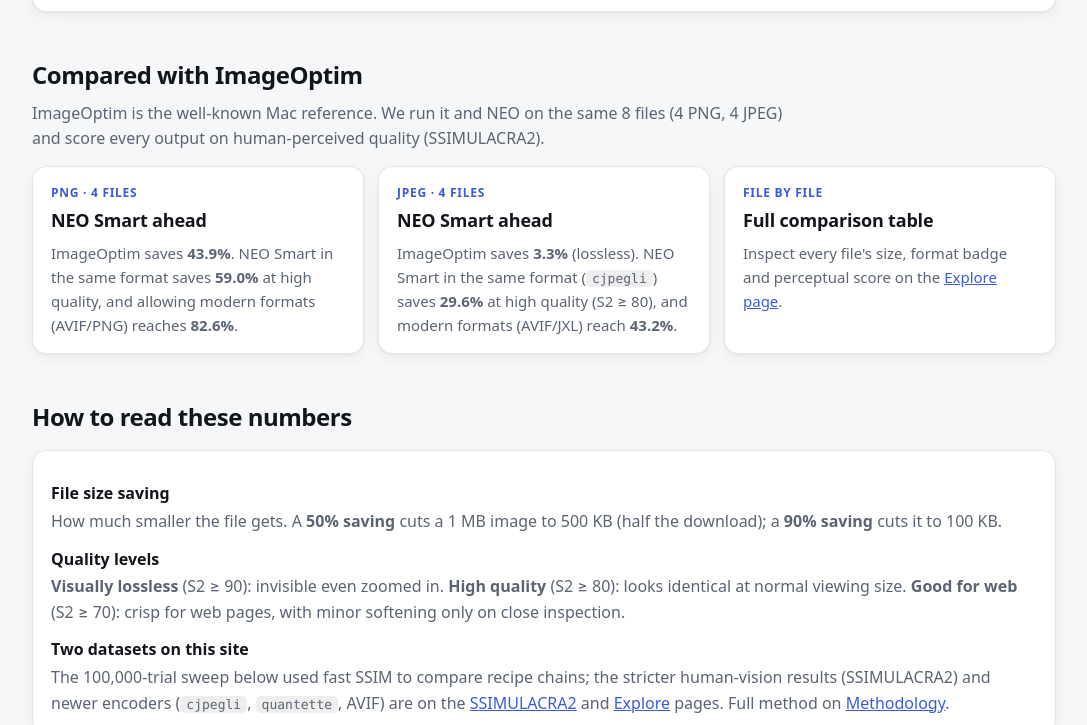
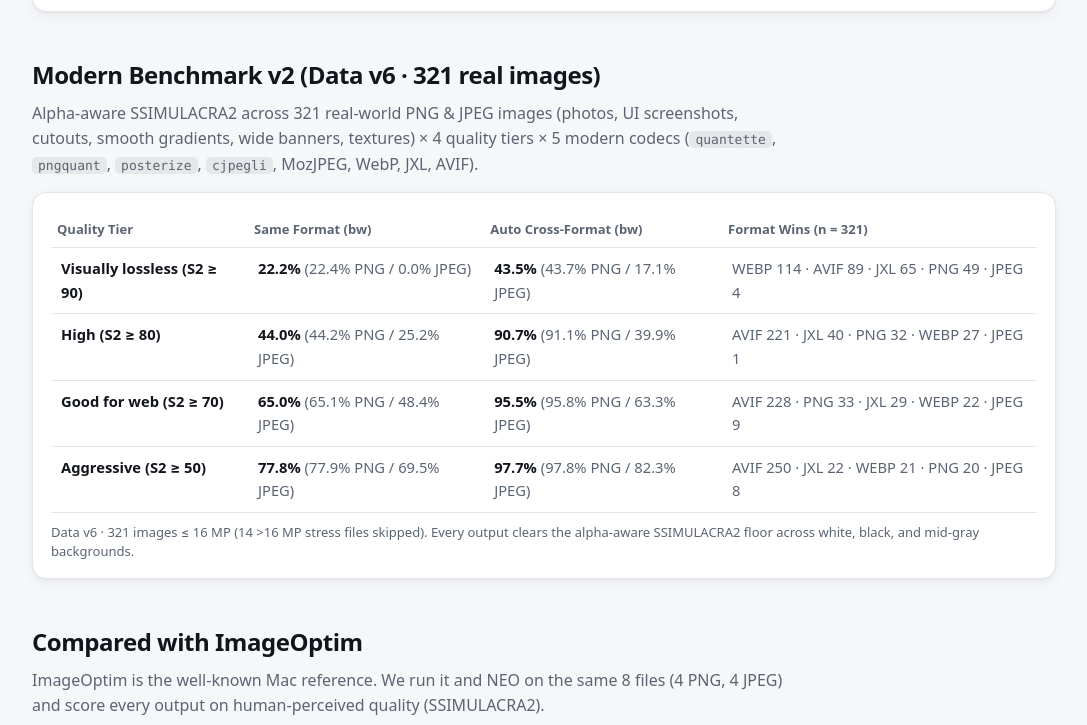
Before and after one commit to alfatreze/neo-encoder-releases, a plain HTML site: page docs/index.html in a window 1280 px wide. Shown: the part 3455-4180 px from the top of the page, without its empty margins (96-1183 px from the left). Drawn offline with Linux system fonts and the light colour scheme.

Commit message:
Update results site (2026-11-24)

```diff
--- /dev/null
+++ b/docs/data/bench-v2.json
@@ -0,0 +1,207 @@
+{
+  "dataVersion": 6,
+  "corpus": {
+    "total": 336,
+    "evaluated": 321,
+    "skippedOver16Mp": 14,
+    "errors": 1
+  },
+  "tiers": {
+    "s2>=90": {
+      "allAutoBwPct": 43.52,
+      "allSameBwPct": 22.21,
+      "pngAutoBwPct": 43.73,
+      "pngSameBwPct": 22.39,
+      "jpgAutoBwPct": 17.1,
+      "jpgSameBwPct": 0.0,
+      "formatWins": {
+        "avif": 89,
+        "jxl": 65,
+        "webp": 114,
+        "png": 49,
+        "jpeg": 4
+      },
+      "topPngWinners": [
+        [
+          "dense-png-c129-q95-s1-o5-d9-p0",
+          129
+        ],
+        [
+          "kept-original",
+          36
+        ],
+        [
+          "png-lossless",
+          27
+        ],
+        [
+          "dense-png-c222-q59-s1-o6-d92-p0",
+          26
+        ],
+        [
+          "dense-png-c32-q90-s2-o2",
+          24
+        ],
+        [
+          "dense-png-c229-q78-s1-o6-d13-p1",
+          21
+        ],
+        [
+          "dense-png-c255-q77-s2-o5-d95-p2",
+          20
+        ],
+        [
+          "dense-png-c222-q59-s1-o6-d92-p0@t100",
+          8
+        ]
+      ]
+    },
+    "s2>=80": {
+      "allAutoBwPct": 90.72,
+      "allSameBwPct": 44.05,
+      "pngAutoBwPct": 91.13,
+      "pngSameBwPct": 44.2,
+      "jpgAutoBwPct": 39.9,
+      "jpgSameBwPct": 25.2,
+      "formatWins": {
+        "avif": 221,
+        "jxl": 40,
+        "webp": 27,
+        "png": 32,
+        "jpeg": 1
+      },
+      "topPngWinners": [
+        [
+          "dense-png-c222-q59-s1-o6-d92-p0",
+          61
+        ],
+        [
+          "png-quantette-256",
+          44
+        ],
+        [
+          "dense-png-c256-q69-s2-o6-d4-p0",
+          34
+        ],
+        [
+          "dense-png-c255-q1-s1-o4-d33-p2",
+          34
+        ],
+        [
+          "dense-png-c129-q95-s2-o5-d9-p0",
+          33
+        ],
+        [
+          "png-lossless",
+          27
+        ],
+        [
+          "dense-png-c229-q78-s6-o6-d13-p1",
+          26
+        ],
+        [
+          "png-posterize-32",
+          25
+        ]
+      ]
+    },
+    "s2>=70": {
+      "allAutoBwPct": 95.51,
+      "allSameBwPct": 65.0,
+      "pngAutoBwPct": 95.77,
+      "pngSameBwPct": 65.13,
+      "jpgAutoBwPct": 63.32,
+      "jpgSameBwPct": 48.4,
+      "formatWins": {
+        "avif": 228,
+        "jxl": 29,
+        "jpeg": 9,
+        "webp": 22,
+        "png": 33
+      },
+      "topPngWinners": [
+        [
+          "dense-png-c88-q61-s10-o6-d1-p0",
+          66
+        ],
+        [
+          "dense-png-c255-q1-s1-o4-d33-p2",
+          66
+        ],
+        [
+          "dense-png-c222-q59-s1-o6-d92-p0",
+          58
+        ],
+        [
+          "dense-png-c191-q76-s1-o4-d11-p1",
+          44
+        ],
+        [
+          "png-quantette-128",
+          21
+        ],
+        [
+          "png-lossless",
+          13
+        ],
+        [
+          "png-quantette-256",
+          12
+        ],
+        [
+          "dense-png-c222-q59-s1-o6-d92-p0@t88",
+          4
+        ]
+      ]
+    },
+    "s2>=50": {
+      "allAutoBwPct": 97.7,
+      "allSameBwPct": 77.8,
+      "pngAutoBwPct": 97.83,
+      "pngSameBwPct": 77.86,
+      "jpgAutoBwPct": 82.35,
+      "jpgSameBwPct": 69.53,
+      "formatWins": {
+        "avif": 250,
+        "jxl": 22,
+        "jpeg": 8,
+        "webp": 21,
+        "png": 20
+      },
+      "topPngWinners": [
+        [
+          "dense-png-c255-q1-s1-o4-d33-p2",
+          93
+        ],
+        [
+          "dense-png-c88-q61-s10-o6-d1-p0",
+          73
+        ],
+        [
+          "dense-png-c222-q59-s1-o6-d92-p0",
+          43
+        ],
+        [
+          "png-quantette-32",
+          38
+        ],
+        [
+          "dense-png-c191-q76-s1-o4-d11-p1",
+          32
+        ],
+        [
+          "png-quantette-64",
+          10
+        ],
+        [
+          "png-quantette-128",
+          4
+        ],
+        [
+          "png-posterize-24",
+          2
+        ]
+      ]
+    }
+  }
+}
--- a/docs/index.html
+++ b/docs/index.html
@@ -68,6 +68,10 @@
 <p class="sub">Typical best-case saving at high quality. Flat graphics shrink a lot; photographs much less.</p>
 <div class="panel"><div id="bytype"></div><p class="note" style="margin:10px 0 0">Based on the images tested so far; types with few images are marked and should be read as indications, not rules.</p></div>
 
+<h2>Modern Benchmark v2 (Data v6 · 321 real images)</h2>
+<p class="sub">Alpha-aware SSIMULACRA2 across 321 real-world PNG &amp; JPEG images (photos, UI screenshots, cutouts, smooth gradients, wide banners, textures) × 4 quality tiers × 5 modern codecs (<code>quantette</code>, <code>pngquant</code>, <code>posterize</code>, <code>cjpegli</code>, MozJPEG, WebP, JXL, AVIF).</p>
+<div class="panel" id="bench-v2"><span class="muted">Loading Benchmark v2…</span></div>
+
 <h2>Compared with ImageOptim</h2>
 <p class="sub">ImageOptim is the well-known Mac reference. We run it and NEO on the same 8 files (4 PNG, 4 JPEG) and score every output on human-perceived quality (SSIMULACRA2).</p>
 <div class="findings" id="north"></div>
@@ -75,7 +79,7 @@
 <h2>How to read these numbers</h2>
 <dl class="gloss panel">
 <dt>File size saving</dt><dd>How much smaller the file gets. A <b>50% saving</b> cuts a 1 MB image to 500 KB (half the download); a <b>90% saving</b> cuts it to 100 KB.</dd>
-<dt>Quality levels</dt><dd><b>Visually lossless</b> (S2 ≥ 90): invisible even zoomed in. <b>High quality</b> (S2 ≥ 80): looks identical at normal viewing size. <b>Good for web</b> (S2 ≥ 70): crisp for web pages, with minor softening only on close inspection.</dd>
+<dt>Quality levels</dt><dd><b>Visually lossless</b> (S2 ≥ 90): invisible even zoomed in. <b>High quality</b> (S2 ≥ 80): looks identical at normal viewing size. <b>Good for web</b> (S2 ≥ 70): crisp for web pages, with minor softening only on close inspection. <b>Aggressive</b> (S2 ≥ 50): strong compression for thumbnails, email, and bandwidth-constrained mobile galleries.</dd>
 <dt>Two datasets on this site</dt><dd>The 100,000-trial sweep below used fast SSIM to compare recipe chains; the stricter human-vision results (SSIMULACRA2) and newer encoders (<code>cjpegli</code>, <code>quantette</code>, AVIF) are on the <a href="gated.html">SSIMULACRA2</a> and <a href="explore.html#north">Explore</a> pages. Full method on <a href="methodology.html">Methodology</a>.</dd>
 </dl>
 </div></main>
@@ -84,7 +88,7 @@
 <script>
 chrome('index.html');
 (async()=>{
-const [meta,head,ns,chains,src]=await Promise.all([data('meta'),data('headline'),data('northstar'),data('chains'),data('sources')]);
+const [meta,head,ns,chains,src,bv2]=await Promise.all([data('meta'),data('headline'),data('northstar'),data('chains'),data('sources'),data('bench-v2')]);
 if(!meta){$('#cards').innerHTML='<div class="card">No data found. Run build_site_data.py.</div>';return}
 const cx=meta.complete||{};const srcDone=Object.values(cx).reduce((a,b)=>a+b,0);
 const find=(f,q,e)=>head?.[f]?.find(r=>r.quality===q&&r.effort===e);
@@ -125,6 +129,16 @@ $('#findings').innerHTML=F.map(([k,h,t])=>`<div class="finding"><div class="k">$
 if(src){const g={};src.filter(s=>s.best_98!=null).forEach(s=>{(g[s.type]??=[]).push(s.best_98)});
  const rows=Object.entries(g).map(([t,a])=>({t,n:a.length,v:a.reduce((x,y)=>x+y,0)/a.length})).sort((a,b)=>b.v-a.v);
  bars($('#bytype'),rows.map((r,i)=>({label:r.t,sub:`${r.n} image${r.n>1?'s':''}${r.n<3?' · few, indicative only':''}`,v:r.v,color:`linear-gradient(90deg,${col(i)},${col(i+1)})`})),{label:200,h:18})}
+// bench-v2 (Data v6)
+if(bv2&&bv2.tiers){
+ const T=[['s2>=90','Visually lossless (S2 ≥ 90)'],['s2>=80','High (S2 ≥ 80)'],['s2>=70','Good for web (S2 ≥ 70)'],['s2>=50','Aggressive (S2 ≥ 50)']];
+ const rows=T.map(([k,lbl])=>{
+  const t=bv2.tiers[k];if(!t)return '';
+  const wins=Object.entries(t.formatWins||{}).sort((a,b)=>b[1]-a[1]).map(([f,n])=>`${f.toUpperCase()} ${n}`).join(' · ');
+  return `<tr><td><b>${esc(lbl)}</b></td><td><b>${t.allSameBwPct.toFixed(1)}%</b> <span class="muted">(${t.pngSameBwPct.toFixed(1)}% PNG / ${t.jpgSameBwPct.toFixed(1)}% JPEG)</span></td><td><b>${t.allAutoBwPct.toFixed(1)}%</b> <span class="muted">(${t.pngAutoBwPct.toFixed(1)}% PNG / ${t.jpgAutoBwPct.toFixed(1)}% JPEG)</span></td><td class="muted">${esc(wins)}</td></tr>`;
+ }).join('');
+ $('#bench-v2').innerHTML=`<div style="overflow-x:auto"><table style="width:100%;border-collapse:collapse;font-size:.92rem"><thead><tr style="text-align:left;border-bottom:1px solid var(--border)"><th style="padding:8px 6px">Quality Tier</th><th style="padding:8px 6px">Same Format (bw)</th><th style="padding:8px 6px">Auto Cross-Format (bw)</th><th style="padding:8px 6px">Format Wins (n = ${num(bv2.corpus?.evaluated||321)})</th></tr></thead><tbody>${rows}</tbody></table></div><p class="note" style="margin:10px 0 0">Data v${bv2.dataVersion||6} · ${num(bv2.corpus?.evaluated||321)} images ≤ 16 MP (${bv2.corpus?.skippedOver16Mp||14} &gt;16 MP stress files skipped). Every output clears the alpha-aware SSIMULACRA2 floor across white, black, and mid-gray backgrounds.</p>`;
+}
 // north
 if(ns){const mean=a=>a.reduce((x,y)=>x+y,0)/a.length;const out=[];
  ['PNG','JPEG'].forEach(f=>{const s=ns.filter(r=>r.format===f&&r.app);if(!s.length)return;
```
